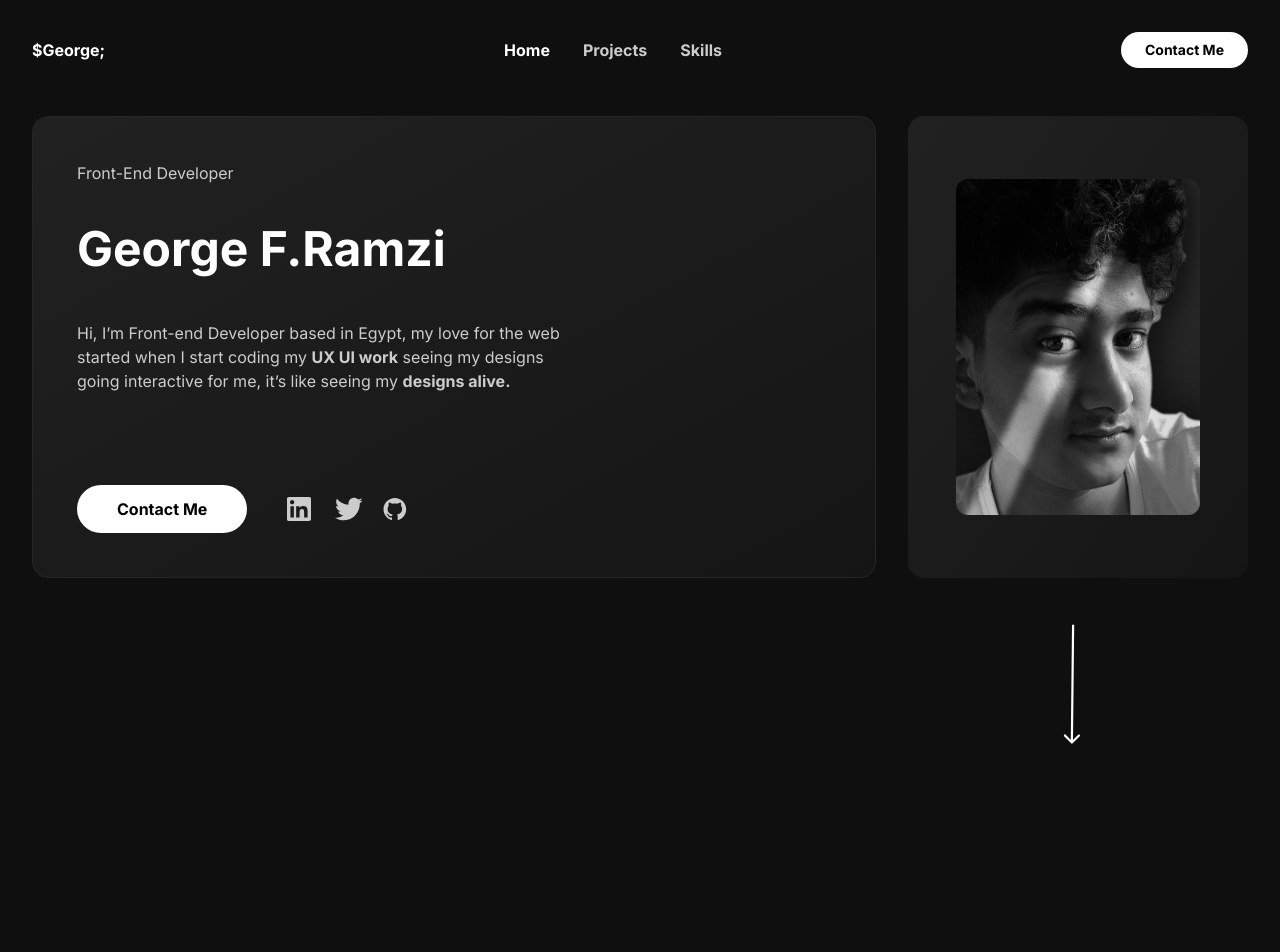
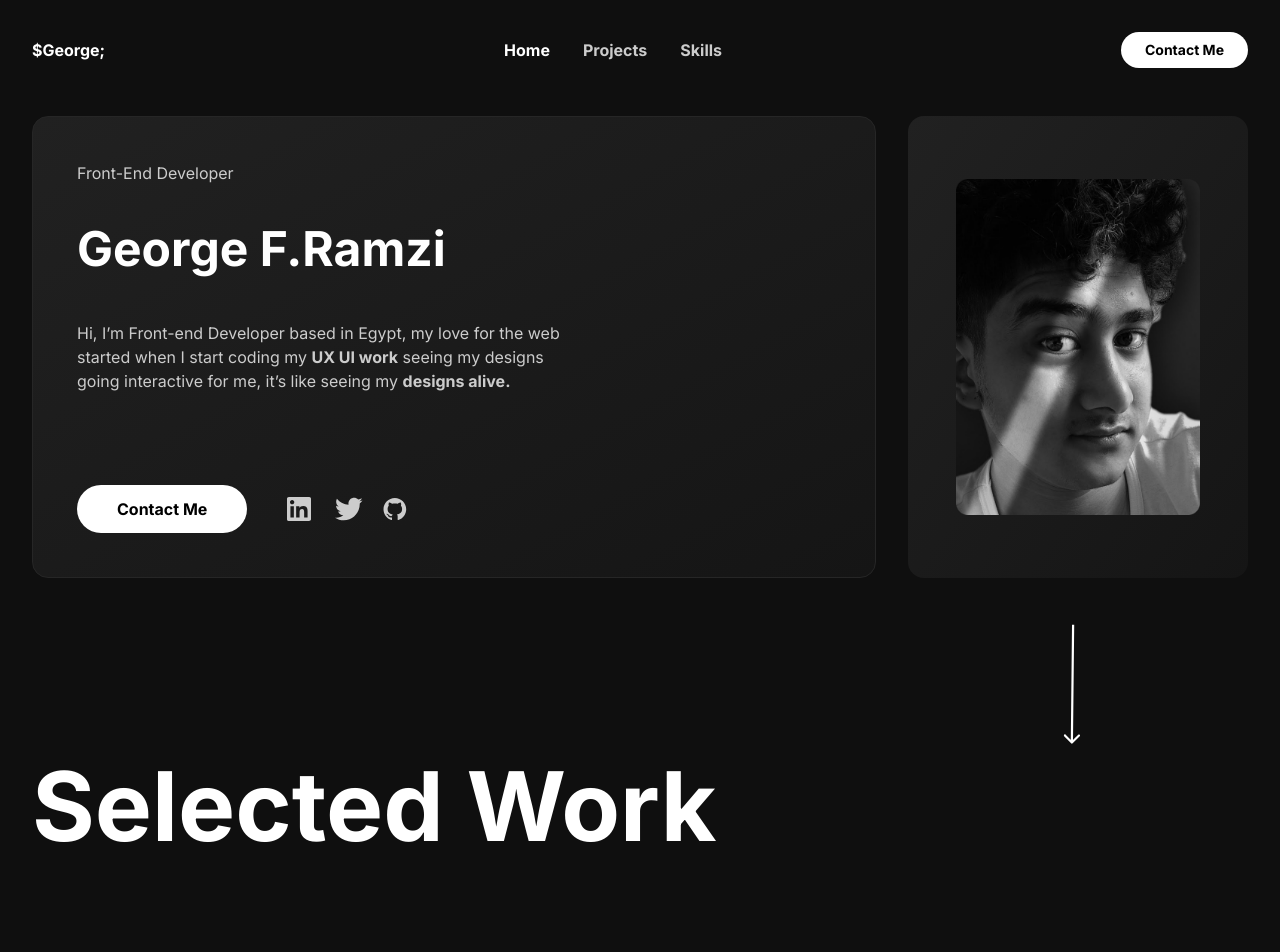
Before and after one commit to George-F-Ramzi/My-Portfolio, a Next.js app: page / in a window 1280 px wide. Shown: the top 952 px of the page. Built offline with nearby package versions, Linux system fonts and the light colour scheme.

Commit message:
finshed all intersections

```diff
--- a/components/micro_components/metrics.tsx
+++ b/components/micro_components/metrics.tsx
@@ -1,11 +1,18 @@
 "use client";
 
-import { useEffect, useState } from "react";
+import Intersection from "@/lib/intersection";
+import { MutableRefObject, useEffect, useRef, useState } from "react";
 
 export default function Metrics() {
   const [number, setNumber] = useState(0);
+  const ref = useRef<HTMLDivElement | null>(null);
+  let inViewPort = Intersection(
+    ref as MutableRefObject<HTMLDivElement>,
+    "-160px"
+  );
 
   useEffect(() => {
+    if (!inViewPort) return;
     let timeout;
     if (number !== 100) {
       timeout = setTimeout(() => {
@@ -14,12 +21,14 @@ export default function Metrics() {
     } else {
       clearTimeout(timeout);
     }
-  }, [number]);
+  }, [number, inViewPort]);
 
   return (
     <div className="grid gap-7 grid-cols-metrics">
       <div className="w-[114px] flex flex-col items-center ">
-        <div // @ts-ignore
+        <div
+          ref={ref}
+          // @ts-ignore
           style={{ "--incrementer": `${number}%` }}
           className="h-[100px] mb-6 w-[100px] flex items-center justify-center text-2xl font-bold progress-circle"
         >
@@ -31,6 +40,7 @@ export default function Metrics() {
       </div>
       <div className="w-[114px] flex flex-col items-center ">
         <div
+          ref={ref}
           // @ts-ignore
           style={{ "--incrementer": `${number}%` }}
           className="h-[100px] mb-6 w-[100px] flex items-center justify-center text-2xl font-bold progress-circle"
@@ -40,7 +50,9 @@ export default function Metrics() {
         <h2 className="text-bold font-bold  leading-LH text-base">SEO</h2>
       </div>
       <div className="w-[114px] flex flex-col items-center ">
-        <div // @ts-ignore
+        <div
+          ref={ref}
+          // @ts-ignore
           style={{ "--incrementer": `${number}%` }}
           className="h-[100px] mb-6 w-[100px] flex items-center justify-center text-2xl font-bold progress-circle"
         >
@@ -51,7 +63,9 @@ export default function Metrics() {
         </h2>
       </div>
       <div className="w-[114px] flex flex-col items-center ">
-        <div // @ts-ignore
+        <div
+          ref={ref}
+          // @ts-ignore
           style={{ "--incrementer": `${number}%` }}
           className="h-[100px] mb-6 w-[100px] flex items-center justify-center text-2xl font-bold progress-circle"
         >
--- a/components/micro_components/projects_separator.tsx
+++ b/components/micro_components/projects_separator.tsx
@@ -1,28 +1,22 @@
 "use client";
 
+import Intersection from "@/lib/intersection";
 import Image from "next/image";
-import { useEffect, useState } from "react";
+import { MutableRefObject, useRef } from "react";
 
 export default function ProjectsSeparator() {
-  const [postion, setPostion] = useState(0);
-
-  const handleScroll = () => {
-    const scrollPosition = window.scrollY;
-    setPostion(scrollPosition);
-  };
-  useEffect(() => {
-    handleScroll();
-    window.addEventListener("scroll", handleScroll);
-    return () => {
-      window.removeEventListener("scroll", handleScroll);
-    };
-  }, []);
+  const ref = useRef<HTMLHeadingElement | null>(null);
+  let inViewPort = Intersection(
+    ref as MutableRefObject<HTMLHeadingElement>,
+    "-200px"
+  );
 
   return (
     <div className="relative  max-[470px]:mt-14 max-[470px]:ml-2  max-[470px]:mb-8 max-[800px]:mt-20 mb-20 mt-[156px]">
       <h2
+        ref={ref}
         className={`text-[96px] ${
-          postion > 100 ? "fade" : "fade-out opacity-0"
+          inViewPort ? "fade" : "fade-out opacity-0"
         } max-[470px]:text-4xl max-[470px]:mb-8  max-[600px]:text-5xl max-[1020px]:text-7xl font-bold leading-LH`}
       >
         Selected Work
--- /dev/null
+++ b/lib/intersection.ts
@@ -0,0 +1,27 @@
+"use client";
+
+import { MutableRefObject, useEffect, useState } from "react";
+
+export default function Intersection(
+  element:
+    | MutableRefObject<HTMLHeadingElement>
+    | MutableRefObject<HTMLDivElement>,
+  rootMargin: string
+) {
+  const [isVisible, setState] = useState(false);
+
+  useEffect(() => {
+    const observer = new IntersectionObserver(
+      ([entry]) => {
+        setState(entry.isIntersecting);
+      },
+      { rootMargin }
+    );
+
+    element.current && observer.observe(element.current);
+
+    return () => observer.unobserve(element!.current);
+  }, []);
+
+  return isVisible;
+}
```
